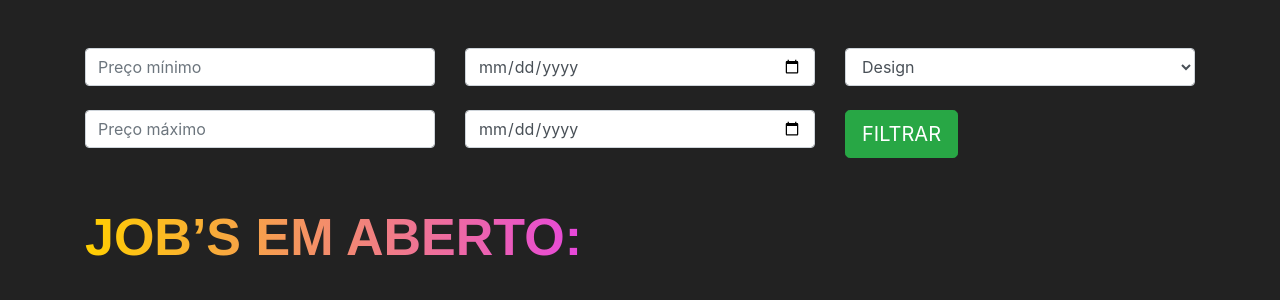
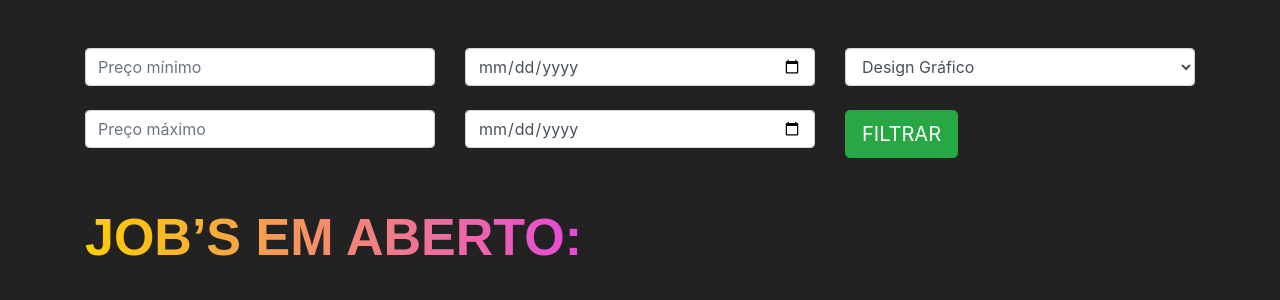
Before and after one commit to igorsantos8888/freelaway, a Django app: page /jobs/encontrar_jobs/ in a window 1280 px wide. Shown: the part 56-356 px from the top of the page. Run offline with Django 4.2, Linux system fonts and the light colour scheme; the visitor is signed in with stand-in values (Sample User, id 1); data that the repository does not hold is empty.

Commit message:
Remomeando a tag html Design grafico

```diff
--- a/jobs/templates/encontrar_jobs.html
+++ b/jobs/templates/encontrar_jobs.html
@@ -29,7 +29,7 @@
 
         <div class="col-sm">
             <select class="form-control" name="categoria">
-                <option value="D">Design</option>
+                <option value="D">Design Gráfico</option>
                 <option value="EV">Edição de vídeo</option>
             </select>
             <br>
```
